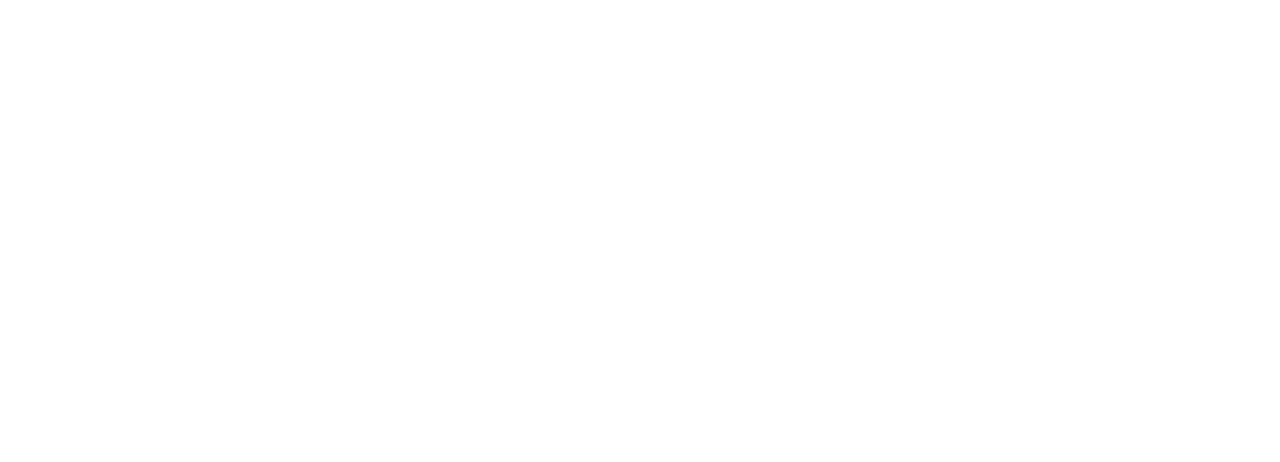
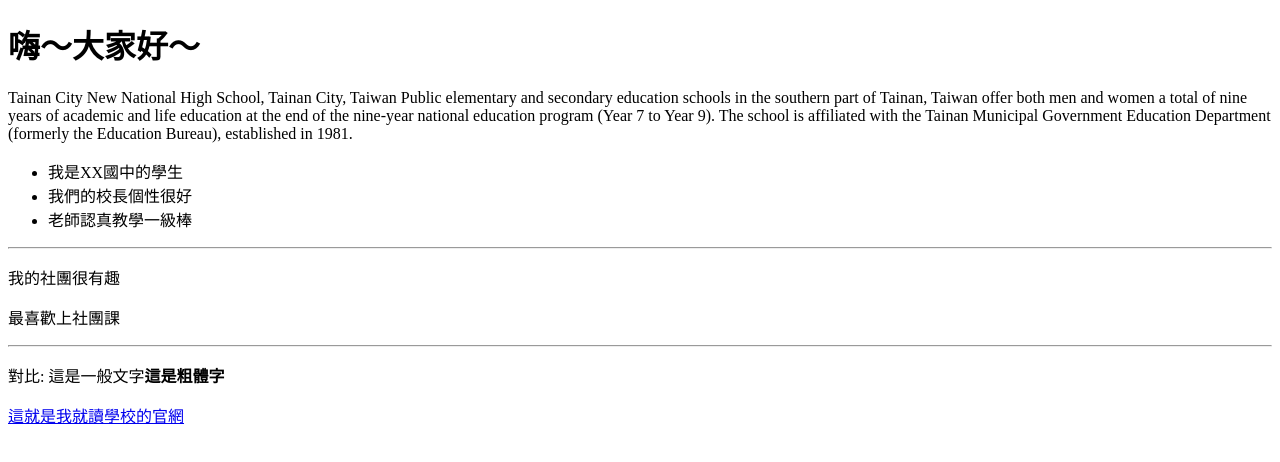
Before and after one commit to s1050022/hhjh, a plain HTML site: page 8-1.html in a window 1280 px wide. Drawn offline with Linux system fonts and the light colour scheme.

Commit message:
8-1.html

```diff
--- a/8-1.html
+++ b/8-1.html
@@ -5,6 +5,19 @@
 	<title>8-1</title>
 </head>
 <body>
-
+	<h1>嗨～大家好～</h1>
+	<p>Tainan City New National High School, Tainan City, Taiwan Public elementary and secondary education schools in the southern part of Tainan, Taiwan offer both men and women a total of nine years of academic and life education at the end of the nine-year national education program (Year 7 to Year 9).
+	The school is affiliated with the Tainan Municipal Government Education Department (formerly the Education Bureau), established in 1981.</p>
+	<ul>
+    <li>我是XX國中的學生</li>
+    <li>我們的校長個性很好</li>
+    <li>老師認真教學一級棒</li>
+  	</ul>
+  	<hr>
+  	<p>我的社團很有趣</p>
+  	<p>最喜歡上社團課</p>
+  	<hr>
+  	<p>對比: 這是一般文字<b>這是粗體字</b></p>
+	<a href="http://wwwnew.hhjh.tn.edu.tw/"" target="_blank">這就是我就讀學校的官網</a>
 </body>
 </html>
```
